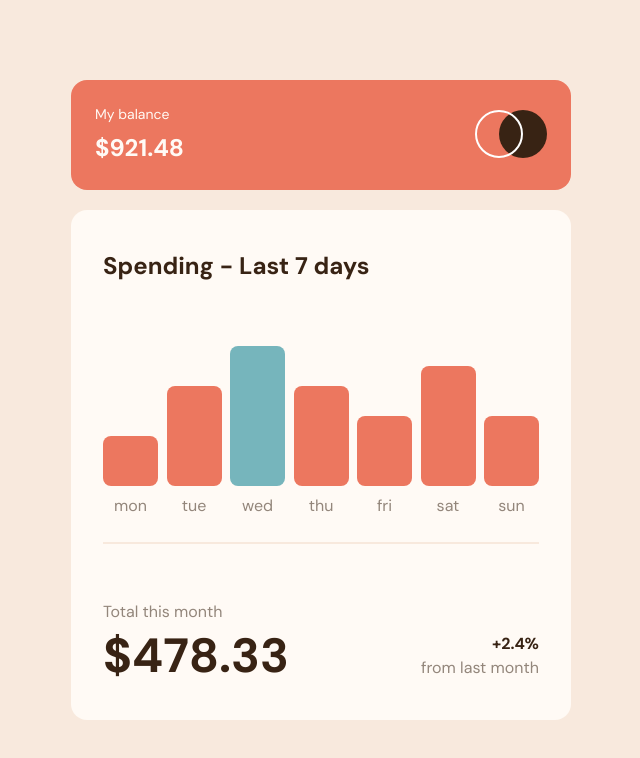
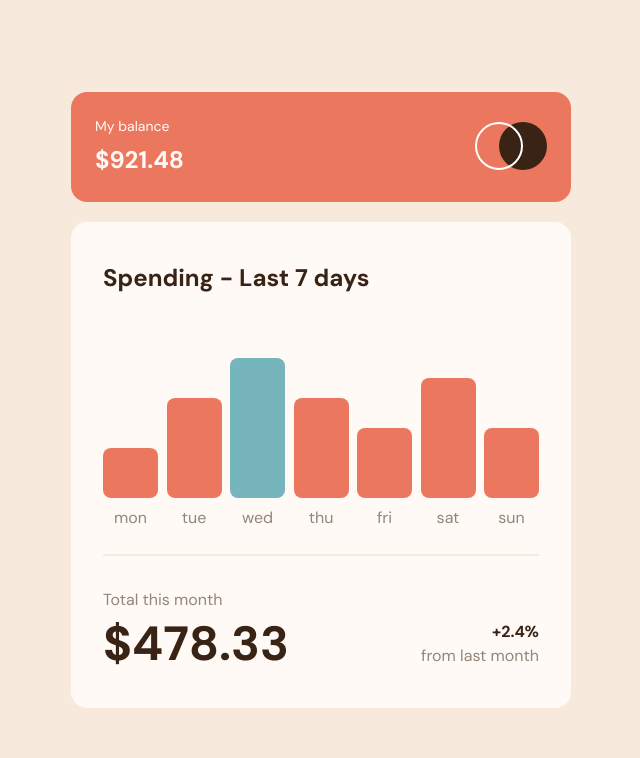
Before and after one commit to Dvin12/FrontEndMentorChallenges, a React (Vite) app: page / in a window 1280 px wide. Shown: the top 758 px of the page, without its empty margins (319-959 px from the left). Built offline with nearby package versions, Linux system fonts and the light colour scheme.

Commit message:
Update Chart.jsx

```diff
--- a/src/components/Chart.jsx
+++ b/src/components/Chart.jsx
@@ -14,7 +14,7 @@ export default function Chart({ chart }) {
           </ul>
         ))}
       </div>
-      <div className="flex justify-between items-end border-t-[2px] border-[hsl(27,66%,92%)] pt-14">
+      <div className="flex justify-between items-end border-t-[2px] border-[hsl(27,66%,92%)] pt-8">
         <div className="flex flex-col justify-center gap-2">
           <span className="text-[hsl(28,10%,53%)]">Total this month</span>
           <span className="md:text-5xl text-4xl font-bold text-[hsl(25,47%,15%)]">
```
